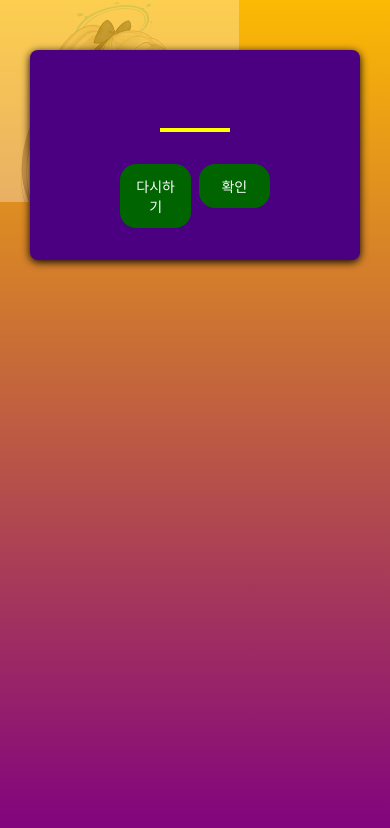
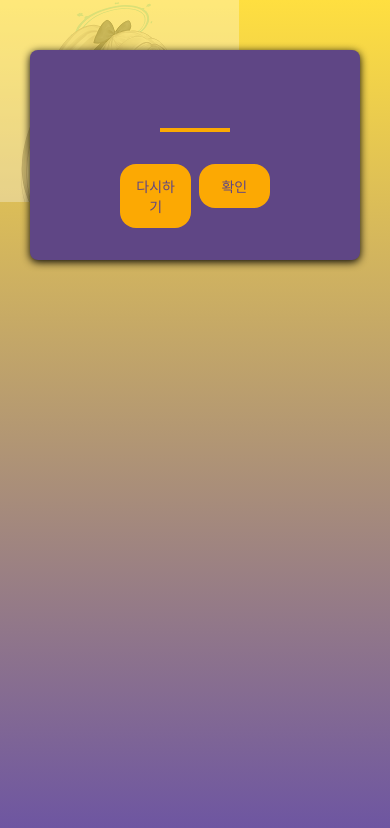
Before and after one commit to yunsteel/awesome, a React Native app: screen / in a window 390 px wide. Shown: the top 828 px of the page. Built offline with nearby package versions, Linux system fonts and the light colour scheme.

Commit message:
화면구축

```diff
--- a/App.tsx
+++ b/App.tsx
@@ -1,14 +1,31 @@
 import { StatusBar } from "expo-status-bar";
-import { ImageBackground, StyleSheet } from "react-native";
+import { ImageBackground, SafeAreaView, StyleSheet } from "react-native";
 import StartGameScreen from "./screens/StartGameScreen";
 import { LinearGradient } from "expo-linear-gradient";
+import { useMemo, useState } from "react";
+import GameScreen from "./screens/GameScreen";
+import { Colors } from "./constants/colors";
 
 export default function App() {
+  const [userNumber, setUserNumber] = useState(0);
+
+  const handleStartGame = (pickedNumber: number) => {
+    setUserNumber(pickedNumber);
+  };
+
+  const screen = useMemo(() => {
+    if (userNumber) {
+      return <GameScreen userNumber={userNumber} />;
+    }
+
+    return <StartGameScreen onStartGame={handleStartGame} />;
+  }, [userNumber]);
+
   return (
     <>
       <StatusBar style="auto" />
       <LinearGradient
-        colors={["#fcba03", "purple"]}
+        colors={[Colors.yellow300, Colors.purple400]}
         style={styles.startGameScreen}
       >
         <ImageBackground
@@ -17,7 +34,8 @@ export default function App() {
           imageStyle={styles.backgroundImage}
           style={styles.startGameScreen}
         >
-          <StartGameScreen />
+          {/* 기기에 따라 가려지는 부분이 다르니 사용해주자. */}
+          <SafeAreaView style={styles.root}>{screen}</SafeAreaView>
         </ImageBackground>
       </LinearGradient>
     </>
@@ -25,6 +43,9 @@ export default function App() {
 }
 
 const styles = StyleSheet.create({
+  root: {
+    flex: 1,
+  },
   startGameScreen: {
     flex: 1,
   },
--- /dev/null
+++ b/components/game/NumberText.tsx
@@ -0,0 +1,32 @@
+import { FC, PropsWithChildren } from "react";
+import { StyleSheet, Text, View } from "react-native";
+import { Colors } from "../../constants/colors";
+
+interface Props {}
+
+const NumberText: FC<PropsWithChildren> = ({ children }) => {
+  return (
+    <View style={styles.container}>
+      <Text style={styles.text}>{children}</Text>
+    </View>
+  );
+};
+
+export default NumberText;
+
+const styles = StyleSheet.create({
+  container: {
+    borderWidth: 4,
+    backgroundColor: Colors.purple400,
+    borderColor: Colors.yellow400,
+    padding: 24,
+    margin: 24,
+    alignItems: "center",
+    justifyContent: "center",
+    borderRadius: 8, // not available on iOS
+  },
+  text: {
+    color: Colors.yellow400,
+    fontSize: 36,
+  },
+});
--- a/components/PrimaryButton.tsx
+++ b/components/ui/PrimaryButton.tsx
@@ -6,6 +6,7 @@ import {
   Text,
   View,
 } from "react-native";
+import { Colors } from "../../constants/colors";
 
 interface Props extends PressableProps {}
 
@@ -17,7 +18,7 @@ const PrimaryButton: FC<PropsWithChildren<Props>> = ({ children, onPress }) => {
           pressed ? [styles.button, styles.pressed] : styles.button
         }
         onPress={onPress}
-        android_ripple={{ color: "lightgray" }}
+        android_ripple={{ color: Colors.yellow300 }}
       >
         <Text style={styles.buttonText}>{children}</Text>
       </Pressable>
@@ -31,7 +32,7 @@ const styles = StyleSheet.create({
   buttonContainer: {
     overflow: "hidden",
     borderRadius: 16,
-    backgroundColor: "darkgreen",
+    backgroundColor: Colors.yellow400,
     elevation: 2,
   },
   button: {
@@ -39,7 +40,7 @@ const styles = StyleSheet.create({
     paddingHorizontal: 16,
   },
   buttonText: {
-    color: "white",
+    color: Colors.purple500,
     textAlign: "center",
   },
   pressed: {
--- /dev/null
+++ b/components/ui/Title.tsx
@@ -0,0 +1,26 @@
+import { FC, PropsWithChildren } from "react";
+import { StyleSheet, Text, TextProps } from "react-native";
+
+interface Props extends TextProps {}
+
+const Title: FC<PropsWithChildren<Props>> = ({ children, ...props }) => {
+  return (
+    <Text style={styles.title} {...props}>
+      {children}
+    </Text>
+  );
+};
+
+export default Title;
+
+const styles = StyleSheet.create({
+  title: {
+    fontSize: 18,
+    fontWeight: "600",
+    color: "purple",
+    textAlign: "center",
+    borderWidth: 2,
+    padding: 8,
+    borderColor: "purple",
+  },
+});
--- /dev/null
+++ b/constants/colors.ts
@@ -0,0 +1,6 @@
+export const Colors = {
+  yellow300: "#ffdf40",
+  yellow400: "#fca903",
+  purple400: "#6b53a3",
+  purple500: "#5f4685",
+};
--- a/screens/GameScreen.tsx
+++ b/screens/GameScreen.tsx
@@ -1,10 +1,75 @@
-import { FC } from "react";
-import { View } from "react-native";
+import { FC, useState } from "react";
+import { StyleSheet, Text, View } from "react-native";
+import PrimaryButton from "../components/ui/PrimaryButton";
+import Title from "../components/ui/Title";
+import NumberText from "../components/game/NumberText";
 
-interface Props {}
+const generateRandomBetween = (
+  min: number,
+  max: number,
+  exclude: number
+): number => {
+  const random = Math.floor(Math.random() * (max - min)) + min;
 
-const GameScreen: FC<Props> = () => {
-  return <View></View>;
+  if (random === exclude) {
+    return generateRandomBetween(min, max, exclude);
+  }
+  return random;
+};
+
+interface Props {
+  userNumber: number;
+}
+
+let minBoundary = 1;
+let maxBoundary = 100;
+
+const GameScreen: FC<Props> = ({ userNumber }) => {
+  const [guess, setGuess] = useState(
+    generateRandomBetween(minBoundary, maxBoundary, userNumber)
+  );
+
+  const handleNextGuess = (direction: "up" | "down") => {
+    if (direction === "up") {
+      setGuess(generateRandomBetween(guess, maxBoundary, userNumber));
+    } else {
+      maxBoundary = guess - 1;
+      setGuess(generateRandomBetween(minBoundary, guess, userNumber));
+    }
+  };
+
+  return (
+    <View style={styles.container}>
+      <Title>맞춰보자</Title>
+      <NumberText>{guess}</NumberText>
+      <View style={styles.subContainer}>
+        <Text>업? 다운?</Text>
+        <View style={styles.buttonContainer}>
+          <PrimaryButton onPress={() => handleNextGuess("up")}>+</PrimaryButton>
+          <PrimaryButton onPress={() => handleNextGuess("down")}>
+            -
+          </PrimaryButton>
+        </View>
+      </View>
+    </View>
+  );
 };
 
 export default GameScreen;
+
+const styles = StyleSheet.create({
+  container: {
+    flex: 1,
+    marginVertical: 50,
+    marginHorizontal: 30,
+  },
+  subContainer: {
+    alignItems: "center",
+    rowGap: 16,
+  },
+  buttonContainer: {
+    flexDirection: "row",
+    columnGap: 8,
+    justifyContent: "center",
+  },
+});
--- a/screens/StartGameScreen.tsx
+++ b/screens/StartGameScreen.tsx
@@ -1,10 +1,13 @@
 import { FC, useState } from "react";
 import { StyleSheet, TextInput, View, Alert } from "react-native";
-import PrimaryButton from "../components/PrimaryButton";
+import PrimaryButton from "../components/ui/PrimaryButton";
+import { Colors } from "../constants/colors";
 
-interface Props {}
+interface Props {
+  onStartGame: (pickedNumber: number) => void;
+}
 
-const StartGameScreen: FC<Props> = () => {
+const StartGameScreen: FC<Props> = ({ onStartGame }) => {
   const [value, setValue] = useState("");
 
   const handleChangeValue = (text: string) => {
@@ -23,6 +26,8 @@ const StartGameScreen: FC<Props> = () => {
       );
       return;
     }
+
+    onStartGame(num);
   };
 
   return (
@@ -56,7 +61,7 @@ const styles = StyleSheet.create({
     marginVertical: 50,
     marginHorizontal: 30,
     alignItems: "center",
-    backgroundColor: "indigo",
+    backgroundColor: Colors.purple500,
     padding: 32,
     borderRadius: 8,
     elevation: 8,
@@ -73,9 +78,9 @@ const styles = StyleSheet.create({
     height: 50,
     width: 70,
     fontSize: 32,
-    borderBottomColor: "yellow",
+    borderBottomColor: Colors.yellow400,
     borderBottomWidth: 4,
-    color: "yellow",
+    color: Colors.yellow400,
     fontWeight: "bold",
     textAlign: "center",
   },
```
